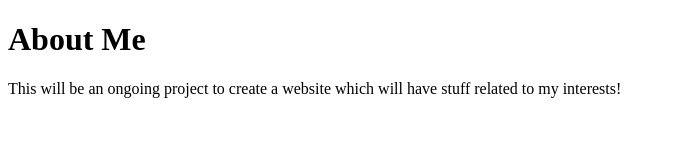
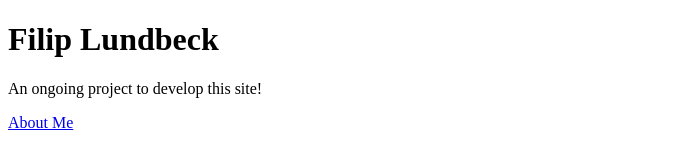
Before and after one commit to Filip-Lundbeck/Filip-Lundbeck.github.io, a plain HTML site: page index.html in a window 1280 px wide. Shown: the whole page, without its empty margins (0-675 px from the left). Drawn offline with Linux system fonts and the light colour scheme.

Commit message:
Update index.html

```diff
--- a/index.html
+++ b/index.html
@@ -6,8 +6,9 @@
 </head>
 
 <body>
-  <h1> About Me </h1>
-    <p> This will be an ongoing project to create a website which will have stuff related to my interests! </p>
+  <h1> Filip Lundbeck </h1>
+    <p> An ongoing project to develop this site!</p>
+    <a href="about_me.html"> About Me </a>
 </body>
 
 </html>
```
